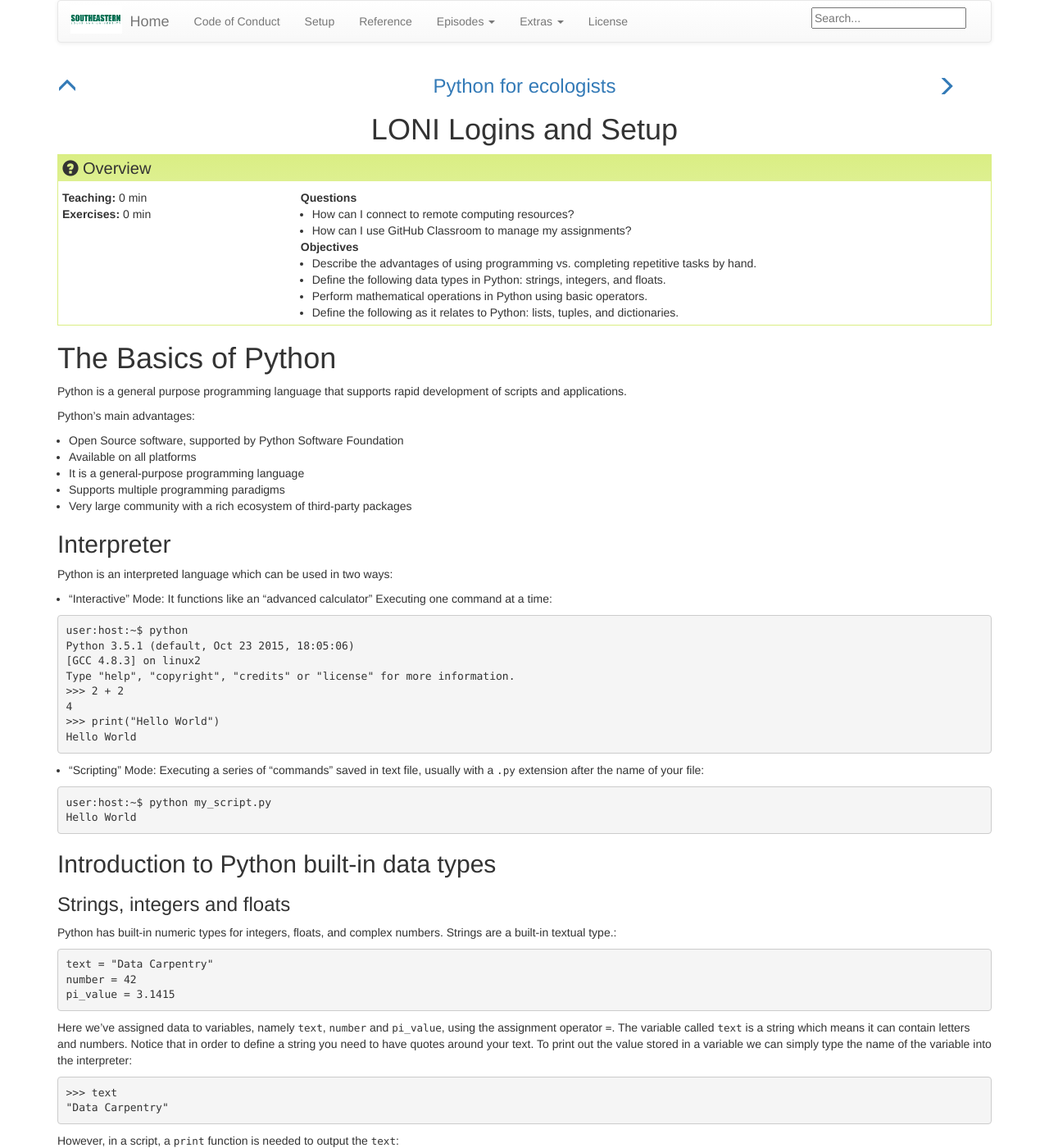
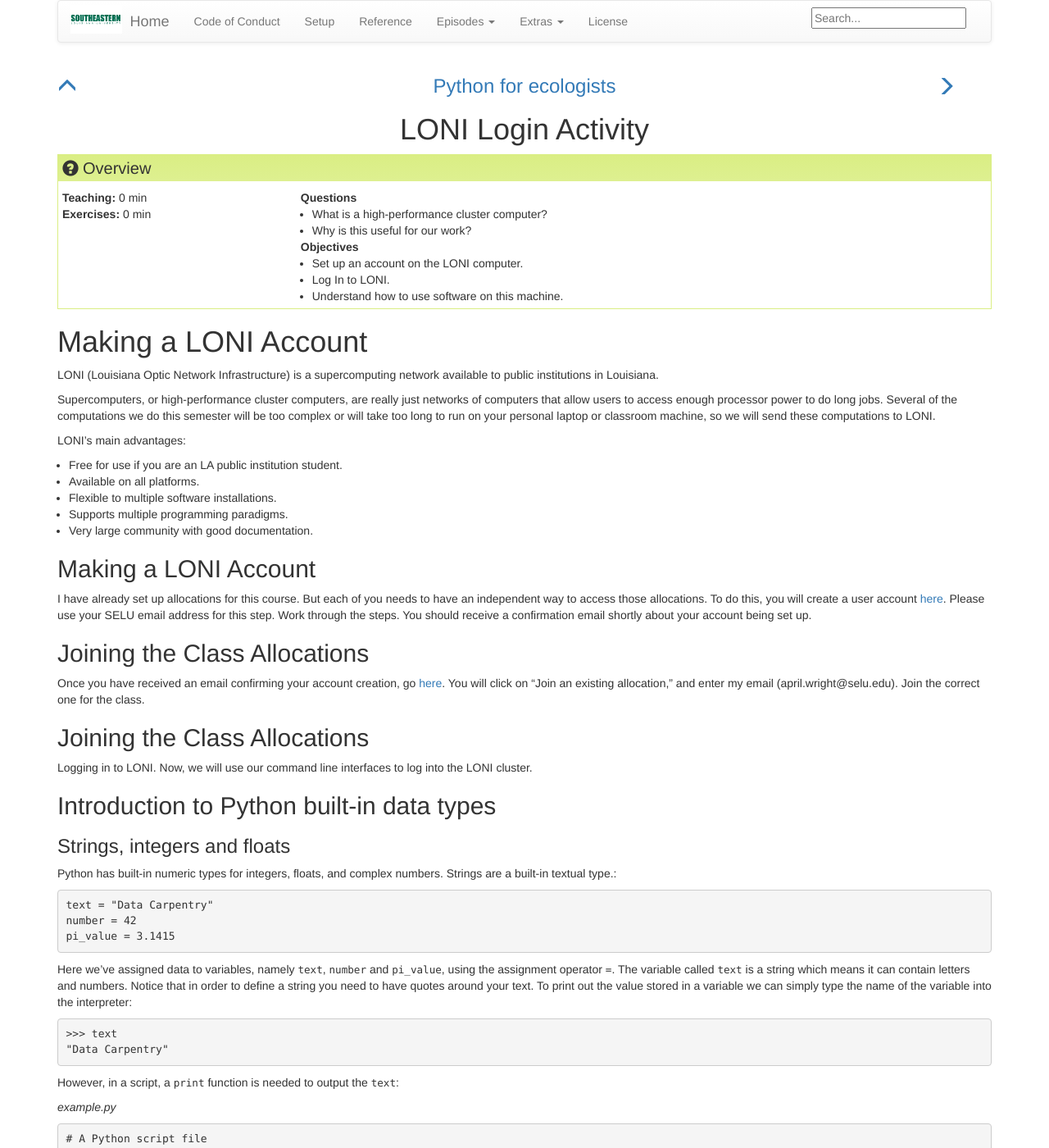
Before and after one commit to raechill95/SELUGandT, a Jekyll site: the page built from _episodes/00-LONI.md, in a window 1280 px wide and 1400 px high. Shown: the whole window at 82% size. Built offline with Jekyll 4.4.1, drawn with Linux system fonts in a browser that asks for light colours.

````diff
--- a/_episodes/00-LONI.md
+++ b/_episodes/00-LONI.md
@@ -1,56 +1,41 @@
 ---
-title: LONI Logins and Setup
+title: LONI Login Activity
 teaching: 0
 exercises: 0
 questions:
-  - "How can I connect to remote computing resources?"
-  - "How can I use GitHub Classroom to manage my assignments?"
+  - "What is a high-performance cluster computer?"
+  - "Why is this useful for our work?"
 objectives:
-  - "Describe the advantages of using programming vs. completing repetitive tasks by hand."
-  - "Define the following data types in Python: strings, integers, and floats."
-  - "Perform mathematical operations in Python using basic operators."
-  - "Define the following as it relates to Python: lists, tuples, and dictionaries."
+  - "Set up an account on the LONI computer."
+  - "Log In to LONI."
+  - "Understand how to use software on this machine."
 ---
 
-# The Basics of Python
+# Making a LONI Account
 
-Python is a general purpose programming language that supports rapid development
-of scripts and applications.
+LONI (Louisiana Optic Network Infrastructure) is a supercomputing network available to public institutions in Louisiana.
 
-Python's main advantages:
+Supercomputers, or high-performance cluster computers, are really just networks of computers that allow users to access enough processor power to do long jobs. Several of the computations we do this semester will be too complex or will take too long to run on your personal laptop or classroom machine, so we will send these computations to LONI.
 
-* Open Source software, supported by Python Software Foundation
-* Available on all platforms
-* It is a general-purpose programming language
-* Supports multiple programming paradigms
-* Very large community with a rich ecosystem of third-party packages
+LONI's main advantages:
 
-## Interpreter
+* Free for use if you are an LA public institution student.
+* Available on all platforms.
+* Flexible to multiple software installations.
+* Supports multiple programming paradigms.
+* Very large community with good documentation.
 
-Python is an interpreted language which can be used in two ways:
+## Making a LONI Account
 
-* "Interactive" Mode: It functions like an "advanced calculator" Executing
-  one command at a time:
+I have already set up allocations for this course. But each of you needs to have an independent way to access those allocations. To do this, you will create a user account [here](https://allocations.loni.org/login_request.php). Please use your SELU email address for this step. Work through the steps. You should receive a confirmation email shortly about your account being set up.
 
-```python
-user:host:~$ python
-Python 3.5.1 (default, Oct 23 2015, 18:05:06)
-[GCC 4.8.3] on linux2
-Type "help", "copyright", "credits" or "license" for more information.
->>> 2 + 2
-4
->>> print("Hello World")
-Hello World
-```
+## Joining the Class Allocations
 
-* "Scripting" Mode: Executing a series of "commands" saved in text file,
-  usually with a `.py` extension after the name of your file:
+Once you have received an email confirming your account creation, go [here](https://allocations.loni.org/allocations.php?only_mach=Dell_Cluster). You will click on "Join an existing allocation," and enter my email (april.wright@selu.edu). Join the correct one for the class.
 
-```bash
-user:host:~$ python my_script.py
-Hello World
-```
+## Joining the Class Allocations
 
+Logging in to LONI. Now, we will use our command line interfaces to log into the LONI cluster.
 
 ## Introduction to Python built-in data types
 
````
Also changed, not shown: setup.md (+54 -2 lines).
